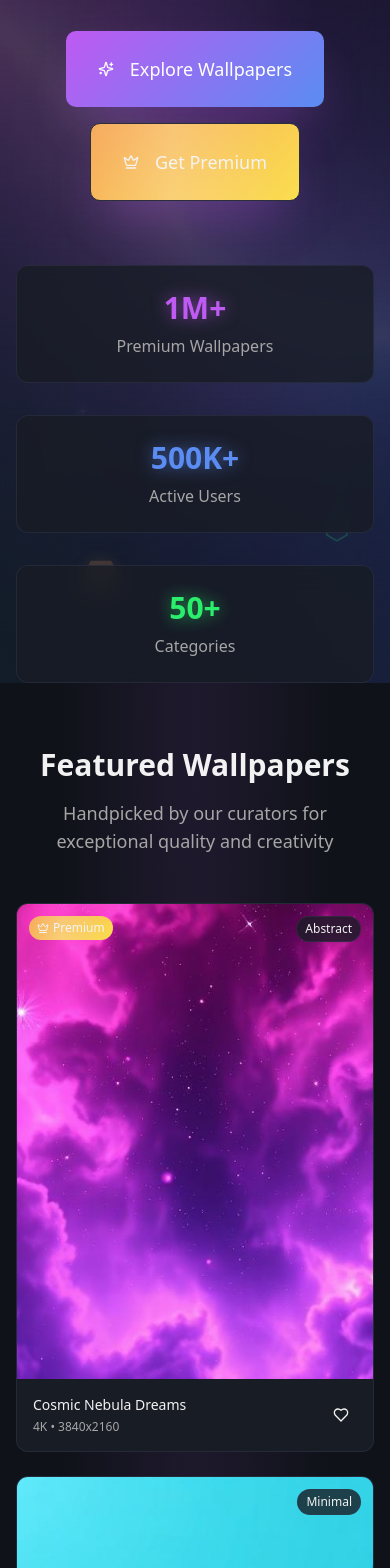
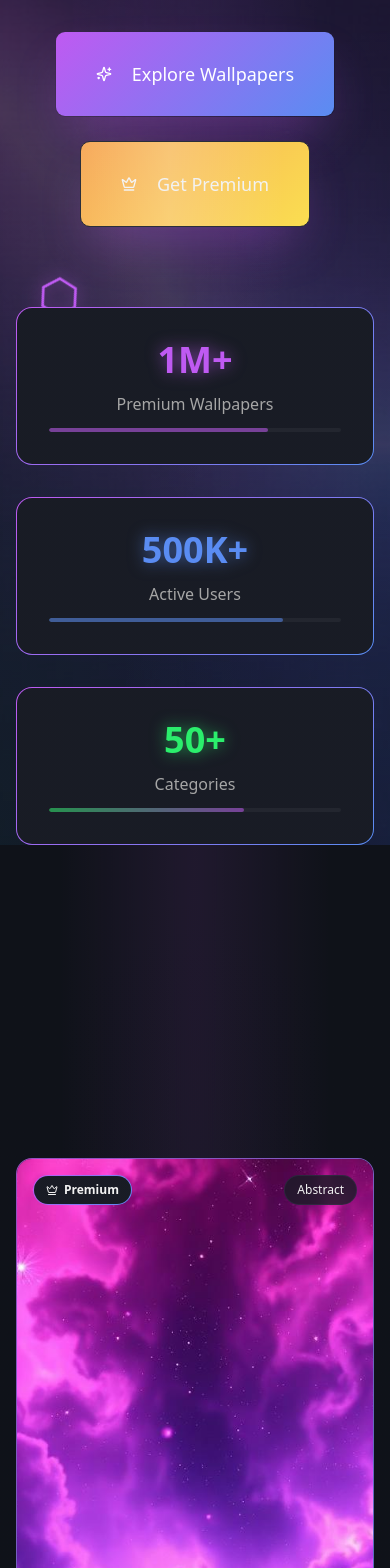
Before and after one commit to AntriQuresh/echoverse-walls, a React (Vite) app: page / in a window 390 px wide. Shown: the part 400-1968 px from the top of the page. Built offline with nearby package versions, Linux system fonts and the light colour scheme.

Commit message:
Reverted to commit fab2a4d09ba1848f0368165cf1720aa1385ed018

```diff
--- a/src/components/Hero.tsx
+++ b/src/components/Hero.tsx
@@ -41,57 +41,72 @@ const Hero = () => {
           </p>
 
           {/* Action Buttons */}
-          <div className="flex flex-col sm:flex-row items-center justify-center gap-4 mb-16">
+          <div className="flex flex-col sm:flex-row items-center justify-center gap-6 mb-20">
             <Button
               size="lg"
-              className="bg-gradient-hero hover:scale-105 transition-transform shadow-cosmic text-lg px-8 py-6 h-auto"
+              className="bg-gradient-hero hover:scale-110 transition-all duration-500 shadow-cosmic text-lg px-10 py-7 h-auto ripple neon-border group"
             >
-              <Sparkles className="h-5 w-5 mr-2" />
-              Explore Wallpapers
+              <Sparkles className="h-6 w-6 mr-3 group-hover:rotate-12 transition-transform" />
+              <span className="relative z-10">Explore Wallpapers</span>
             </Button>
 
             <Button
               size="lg"
               variant="outline"
-              className="premium-card text-card-foreground hover:scale-105 transition-transform text-lg px-8 py-6 h-auto"
+              className="premium-card text-card-foreground hover:scale-110 transition-all duration-500 text-lg px-10 py-7 h-auto ripple group backdrop-blur-sm"
             >
-              <Crown className="h-5 w-5 mr-2" />
-              Get Premium
+              <Crown className="h-6 w-6 mr-3 group-hover:rotate-12 transition-transform" />
+              <span className="relative z-10">Get Premium</span>
             </Button>
           </div>
 
-          {/* Stats */}
+          {/* Stats with Animated Counters */}
           <div className="grid grid-cols-1 sm:grid-cols-3 gap-8 max-w-2xl mx-auto">
-            <div className="glass rounded-lg p-6 hover-scale">
-              <div className="gem-purple text-3xl font-bold mb-2">1M+</div>
-              <div className="text-muted-foreground">Premium Wallpapers</div>
+            <div className="glass rounded-2xl p-8 magnetic-hover spotlight neon-border">
+              <div className="gem-purple text-4xl font-bold mb-3 count-up">1M+</div>
+              <div className="text-muted-foreground font-medium">Premium Wallpapers</div>
+              <div className="w-full h-1 bg-surface-elevated rounded-full mt-3 overflow-hidden">
+                <div className="h-full bg-gradient-to-r from-gem-purple to-primary w-3/4 rounded-full animate-pulse"></div>
+              </div>
             </div>
 
-            <div className="glass rounded-lg p-6 hover-scale">
-              <div className="gem-blue text-3xl font-bold mb-2">500K+</div>
-              <div className="text-muted-foreground">Active Users</div>
+            <div className="glass rounded-2xl p-8 magnetic-hover spotlight neon-border stagger-1">
+              <div className="gem-blue text-4xl font-bold mb-3 count-up">500K+</div>
+              <div className="text-muted-foreground font-medium">Active Users</div>
+              <div className="w-full h-1 bg-surface-elevated rounded-full mt-3 overflow-hidden">
+                <div className="h-full bg-gradient-to-r from-gem-blue to-accent w-4/5 rounded-full animate-pulse"></div>
+              </div>
             </div>
 
-            <div className="glass rounded-lg p-6 hover-scale">
-              <div className="gem-green text-3xl font-bold mb-2">50+</div>
-              <div className="text-muted-foreground">Categories</div>
+            <div className="glass rounded-2xl p-8 magnetic-hover spotlight neon-border stagger-2">
+              <div className="gem-green text-4xl font-bold mb-3 count-up">50+</div>
+              <div className="text-muted-foreground font-medium">Categories</div>
+              <div className="w-full h-1 bg-surface-elevated rounded-full mt-3 overflow-hidden">
+                <div className="h-full bg-gradient-to-r from-gem-green to-primary w-2/3 rounded-full animate-pulse"></div>
+              </div>
             </div>
           </div>
         </div>
       </div>
 
-      {/* Floating Elements */}
-      <div className="absolute top-20 left-10 gem-purple text-4xl opacity-20 float" style={{ animationDelay: '0s' }}>
+      {/* Enhanced Floating Elements with Particles */}
+      <div className="absolute top-20 left-10 gem-purple text-5xl opacity-30 float particle-float" style={{ animationDelay: '0s' }}>
         ⬡
       </div>
-      <div className="absolute top-32 right-20 gem-blue text-3xl opacity-20 float" style={{ animationDelay: '1s' }}>
+      <div className="absolute top-32 right-20 gem-blue text-4xl opacity-30 float particle-float" style={{ animationDelay: '1s' }}>
         ⬢
       </div>
-      <div className="absolute bottom-20 left-20 gem-orange text-5xl opacity-20 float" style={{ animationDelay: '2s' }}>
+      <div className="absolute bottom-20 left-20 gem-orange text-6xl opacity-30 float particle-float" style={{ animationDelay: '2s' }}>
         ⬣
       </div>
-      <div className="absolute bottom-32 right-10 gem-green text-3xl opacity-20 float" style={{ animationDelay: '3s' }}>
+      <div className="absolute bottom-32 right-10 gem-green text-4xl opacity-30 float particle-float" style={{ animationDelay: '3s' }}>
         ⬡
+      </div>
+      <div className="absolute top-1/2 left-1/4 gem-yellow text-3xl opacity-20 float particle-float" style={{ animationDelay: '4s' }}>
+        ⬢
+      </div>
+      <div className="absolute top-1/3 right-1/3 gem-red text-4xl opacity-20 float particle-float" style={{ animationDelay: '5s' }}>
+        ⬣
       </div>
     </section>
   );
--- a/src/components/WallpaperCard.tsx
+++ b/src/components/WallpaperCard.tsx
@@ -54,8 +54,8 @@ const WallpaperCard = ({
   return (
     <div
       className={cn(
-        "group relative bg-card rounded-lg overflow-hidden hover-scale cursor-pointer",
-        "border border-border/50 hover:border-primary/50 transition-all duration-300",
+        "group relative bg-card rounded-2xl overflow-hidden cursor-pointer neon-border magnetic-hover tilt-card",
+        "border border-border/30 transition-all duration-500",
         className
       )}
       style={style}
@@ -73,30 +73,30 @@ const WallpaperCard = ({
 
         {/* Premium Badge */}
         {isPremium && (
-          <div className="absolute top-3 left-3 premium-card px-2 py-1 rounded-full text-xs font-medium flex items-center">
-            <Crown className="h-3 w-3 mr-1" />
+          <div className="absolute top-4 left-4 premium-card px-3 py-1.5 rounded-full text-xs font-semibold flex items-center z-10 neon-border">
+            <Crown className="h-3 w-3 mr-1.5" />
             Premium
           </div>
         )}
 
         {/* Category Badge */}
-        <div className="absolute top-3 right-3 glass px-2 py-1 rounded-full text-xs font-medium">
+        <div className="absolute top-4 right-4 glass px-3 py-1.5 rounded-full text-xs font-medium backdrop-blur-sm z-10">
           {category}
         </div>
 
         {/* Hover Overlay */}
         <div
           className={cn(
-            "absolute inset-0 image-overlay transition-opacity duration-300",
+            "absolute inset-0 image-overlay transition-all duration-500 backdrop-blur-[2px]",
             isHovered ? "opacity-100" : "opacity-0"
           )}
         >
           <div className="absolute inset-0 flex items-center justify-center">
-            <div className="flex space-x-2">
+            <div className="flex space-x-3 transform scale-75 group-hover:scale-100 transition-transform duration-300">
               <Button
                 size="sm"
                 variant="secondary"
-                className="glass hover:bg-primary hover:text-primary-foreground"
+                className="glass hover:bg-primary hover:text-primary-foreground hover:scale-110 transition-all duration-300 backdrop-blur-md ripple"
                 onClick={handleDownload}
               >
                 <Download className="h-4 w-4" />
@@ -104,7 +104,7 @@ const WallpaperCard = ({
               <Button
                 size="sm"
                 variant="secondary"
-                className="glass hover:bg-primary hover:text-primary-foreground"
+                className="glass hover:bg-primary hover:text-primary-foreground hover:scale-110 transition-all duration-300 backdrop-blur-md ripple"
                 onClick={handleShare}
               >
                 <Share className="h-4 w-4" />
@@ -112,40 +112,45 @@ const WallpaperCard = ({
             </div>
           </div>
 
-          {/* Stats */}
+          {/* Enhanced Stats */}
           <div className="absolute bottom-4 left-4 right-4 flex items-center justify-between text-white">
-            <div className="flex items-center space-x-3 text-sm">
-              <div className="flex items-center space-x-1">
+            <div className="flex items-center space-x-4 text-sm backdrop-blur-sm bg-black/20 rounded-full px-3 py-1.5">
+              <div className="flex items-center space-x-1.5">
                 <Eye className="h-4 w-4" />
-                <span>{downloads.toLocaleString()}</span>
+                <span className="font-medium">{downloads.toLocaleString()}</span>
               </div>
-              <div className="flex items-center space-x-1">
-                <Heart className={cn("h-4 w-4", isLiked && "fill-current text-red-500")} />
-                <span>{(likes + (isLiked ? 1 : 0)).toLocaleString()}</span>
+              <div className="flex items-center space-x-1.5">
+                <Heart className={cn("h-4 w-4 transition-colors", isLiked && "fill-current text-red-400")} />
+                <span className="font-medium">{(likes + (isLiked ? 1 : 0)).toLocaleString()}</span>
               </div>
             </div>
           </div>
         </div>
       </div>
 
-      {/* Card Footer */}
-      <div className="p-4">
+      {/* Enhanced Card Footer */}
+      <div className="p-5 bg-gradient-to-t from-surface-elevated to-surface">
         <div className="flex items-center justify-between">
-          <div>
-            <h3 className="font-medium text-sm mb-1 line-clamp-1">{title}</h3>
-            <p className="text-xs text-muted-foreground">{resolution}</p>
+          <div className="flex-1 min-w-0">
+            <h3 className="font-semibold text-base mb-1.5 line-clamp-1 group-hover:text-primary transition-colors">
+              {title}
+            </h3>
+            <p className="text-sm text-muted-foreground flex items-center">
+              <span className="w-2 h-2 rounded-full bg-primary/60 mr-2"></span>
+              {resolution}
+            </p>
           </div>
 
           <Button
             size="sm"
             variant="ghost"
             className={cn(
-              "h-8 w-8 p-0",
-              isLiked && "text-red-500 hover:text-red-600"
+              "h-9 w-9 p-0 ml-3 hover:scale-110 transition-all duration-300 spotlight",
+              isLiked ? "text-red-400 hover:text-red-500" : "hover:text-primary"
             )}
             onClick={handleLike}
           >
-            <Heart className={cn("h-4 w-4", isLiked && "fill-current")} />
+            <Heart className={cn("h-5 w-5 transition-all", isLiked && "fill-current scale-110")} />
           </Button>
         </div>
       </div>
--- a/src/components/WallpaperGrid.tsx
+++ b/src/components/WallpaperGrid.tsx
@@ -105,40 +105,57 @@ const WallpaperGrid = ({
   const displayWallpapers = limit ? mockWallpapers.slice(0, limit) : mockWallpapers;
 
   return (
-    <section className="py-16">
-      <div className="container mx-auto px-4">
-        {/* Section Header */}
-        <div className="text-center mb-12">
-          <h2 className="text-3xl md:text-4xl font-bold mb-4">
+    <section className="py-20 relative overflow-hidden">
+      {/* Cosmic Background Pattern */}
+      <div className="absolute inset-0 cosmic-bg opacity-60" />
+      <div className="absolute inset-0 bg-gradient-to-b from-transparent via-background/50 to-background" />
+
+      <div className="container mx-auto px-4 relative z-10">
+        {/* Enhanced Section Header */}
+        <div className="text-center mb-16">
+          <h2 className="text-4xl md:text-5xl font-bold mb-6 bg-gradient-hero bg-clip-text text-transparent scroll-reveal">
             {title}
           </h2>
           {subtitle && (
-            <p className="text-lg text-muted-foreground max-w-2xl mx-auto">
+            <p className="text-xl text-muted-foreground max-w-3xl mx-auto leading-relaxed scroll-reveal stagger-1">
               {subtitle}
             </p>
           )}
         </div>
 
-        {/* Wallpaper Grid */}
-        <div className="grid grid-cols-1 sm:grid-cols-2 lg:grid-cols-3 xl:grid-cols-4 gap-6 mb-12">
+        {/* Enhanced Wallpaper Grid */}
+        <div className="grid grid-cols-1 sm:grid-cols-2 lg:grid-cols-3 xl:grid-cols-4 gap-8 mb-16">
           {displayWallpapers.map((wallpaper, index) => (
             <WallpaperCard
               key={wallpaper.id}
               {...wallpaper}
-              className="animate-fade-in"
-              style={{ animationDelay: `${index * 0.1}s` }}
+              className="animate-fade-in scroll-reveal"
+              style={{
+                animationDelay: `${index * 0.1}s`,
+                animationFillMode: 'both'
+              }}
             />
           ))}
         </div>
 
-        {/* View All Button */}
+        {/* Enhanced View All Button */}
         {showViewAll && (
           <div className="text-center">
-            <button className="group relative inline-flex items-center justify-center px-8 py-3 text-lg font-medium transition-all duration-300 rounded-lg bg-gradient-hero hover:scale-105 shadow-cosmic">
-              <span className="relative text-white">
+            <button className="group relative inline-flex items-center justify-center px-10 py-4 text-xl font-bold transition-all duration-500 rounded-2xl bg-gradient-hero hover:scale-110 shadow-cosmic magnetic-hover ripple overflow-hidden">
+              <span className="relative z-10 text-white flex items-center">
                 View All Wallpapers
+                <svg
+                  className="ml-3 w-6 h-6 group-hover:translate-x-2 transition-transform duration-300"
+                  fill="none"
+                  stroke="currentColor"
+                  viewBox="0 0 24 24"
+                >
+                  <path strokeLinecap="round" strokeLinejoin="round" strokeWidth={2.5} d="M9 5l7 7-7 7" />
+                </svg>
               </span>
-              <div className="absolute inset-0 rounded-lg bg-gradient-to-r from-transparent via-white/20 to-transparent opacity-0 group-hover:opacity-100 transition-opacity duration-300 transform -skew-x-12" />
+              {/* Animated background overlay */}
+              <div className="absolute inset-0 bg-gradient-to-r from-transparent via-white/20 to-transparent opacity-0 group-hover:opacity-100 transition-opacity duration-300 transform -skew-x-12 group-hover:translate-x-full"
+                   style={{ animationDuration: '0.6s' }} />
             </button>
           </div>
         )}
--- a/src/index.css
+++ b/src/index.css
@@ -189,6 +189,152 @@
       hsl(225 25% 8% / 0.9) 100%
     );
   }
+
+  /* Advanced animations and micro-interactions */
+  .magnetic-hover {
+    transition: var(--transition-spring);
+  }
+
+  .magnetic-hover:hover {
+    transform: translateY(-8px) scale(1.02);
+    box-shadow: var(--shadow-cosmic), 0 40px 80px -20px hsl(280 85% 65% / 0.4);
+  }
+
+  .neon-border {
+    position: relative;
+    border: 1px solid transparent;
+    background: linear-gradient(hsl(var(--surface)), hsl(var(--surface))) padding-box,
+                var(--gradient-hero) border-box;
+  }
+
+  .neon-border::before {
+    content: '';
+    position: absolute;
+    inset: 0;
+    padding: 1px;
+    background: var(--gradient-hero);
+    border-radius: inherit;
+    mask: linear-gradient(#fff 0 0) content-box, linear-gradient(#fff 0 0);
+    mask-composite: xor;
+    opacity: 0;
+    transition: opacity 0.3s ease;
+  }
+
+  .neon-border:hover::before {
+    opacity: 1;
+  }
+
+  /* Scroll reveal animation */
+  .scroll-reveal {
+    opacity: 0;
+    transform: translateY(60px) rotateX(15deg);
+    transition: all 0.8s cubic-bezier(0.16, 1, 0.3, 1);
+  }
+
+  .scroll-reveal.revealed {
+    opacity: 1;
+    transform: translateY(0) rotateX(0);
+  }
+
+  /* Staggered animation */
+  .stagger-1 { animation-delay: 0.1s; }
+  .stagger-2 { animation-delay: 0.2s; }
+  .stagger-3 { animation-delay: 0.3s; }
+  .stagger-4 { animation-delay: 0.4s; }
+
+  /* Card tilt effect */
+  .tilt-card {
+    transform-style: preserve-3d;
+    transition: var(--transition-smooth);
+  }
+
+  .tilt-card:hover {
+    transform: perspective(1000px) rotateX(5deg) rotateY(5deg);
+  }
+
+  .tilt-card::before {
+    content: '';
+    position: absolute;
+    inset: -2px;
+    background: var(--gradient-hero);
+    border-radius: inherit;
+    opacity: 0;
+    transition: opacity 0.3s ease;
+    z-index: -1;
+    filter: blur(8px);
+  }
+
+  .tilt-card:hover::before {
+    opacity: 0.3;
+  }
+
+  /* Ripple effect */
+  .ripple {
+    position: relative;
+    overflow: hidden;
+  }
+
+  .ripple::after {
+    content: '';
+    position: absolute;
+    top: 50%;
+    left: 50%;
+    width: 0;
+    height: 0;
+    border-radius: 50%;
+    background: radial-gradient(circle, hsl(var(--primary) / 0.3) 0%, transparent 70%);
+    transform: translate(-50%, -50%);
+    transition: width 0.6s, height 0.6s;
+  }
+
+  .ripple:hover::after {
+    width: 300px;
+    height: 300px;
+  }
+
+  /* Particle float animation */
+  .particle-float {
+    animation: particle-float 20s infinite linear;
+  }
+
+  @keyframes particle-float {
+    0% { transform: translateY(100vh) rotate(0deg); opacity: 0; }
+    10% { opacity: 1; }
+    90% { opacity: 1; }
+    100% { transform: translateY(-10vh) rotate(360deg); opacity: 0; }
+  }
+
+  /* Count up animation */
+  .count-up {
+    animation: count-up 2s ease-out;
+  }
+
+  @keyframes count-up {
+    from { transform: scale(0.8); opacity: 0; }
+    to { transform: scale(1); opacity: 1; }
+  }
+
+  /* Spotlight effect */
+  .spotlight {
+    position: relative;
+    overflow: hidden;
+  }
+
+  .spotlight::before {
+    content: '';
+    position: absolute;
+    top: -50%;
+    left: -50%;
+    width: 200%;
+    height: 200%;
+    background: radial-gradient(circle, hsl(var(--primary) / 0.1) 0%, transparent 50%);
+    transform: scale(0);
+    transition: transform 0.6s ease;
+  }
+
+  .spotlight:hover::before {
+    transform: scale(1);
+  }
 }
 
 @layer base {
```
Also changed, not shown: src/components/CategorySection.tsx (+32 -25 lines).
